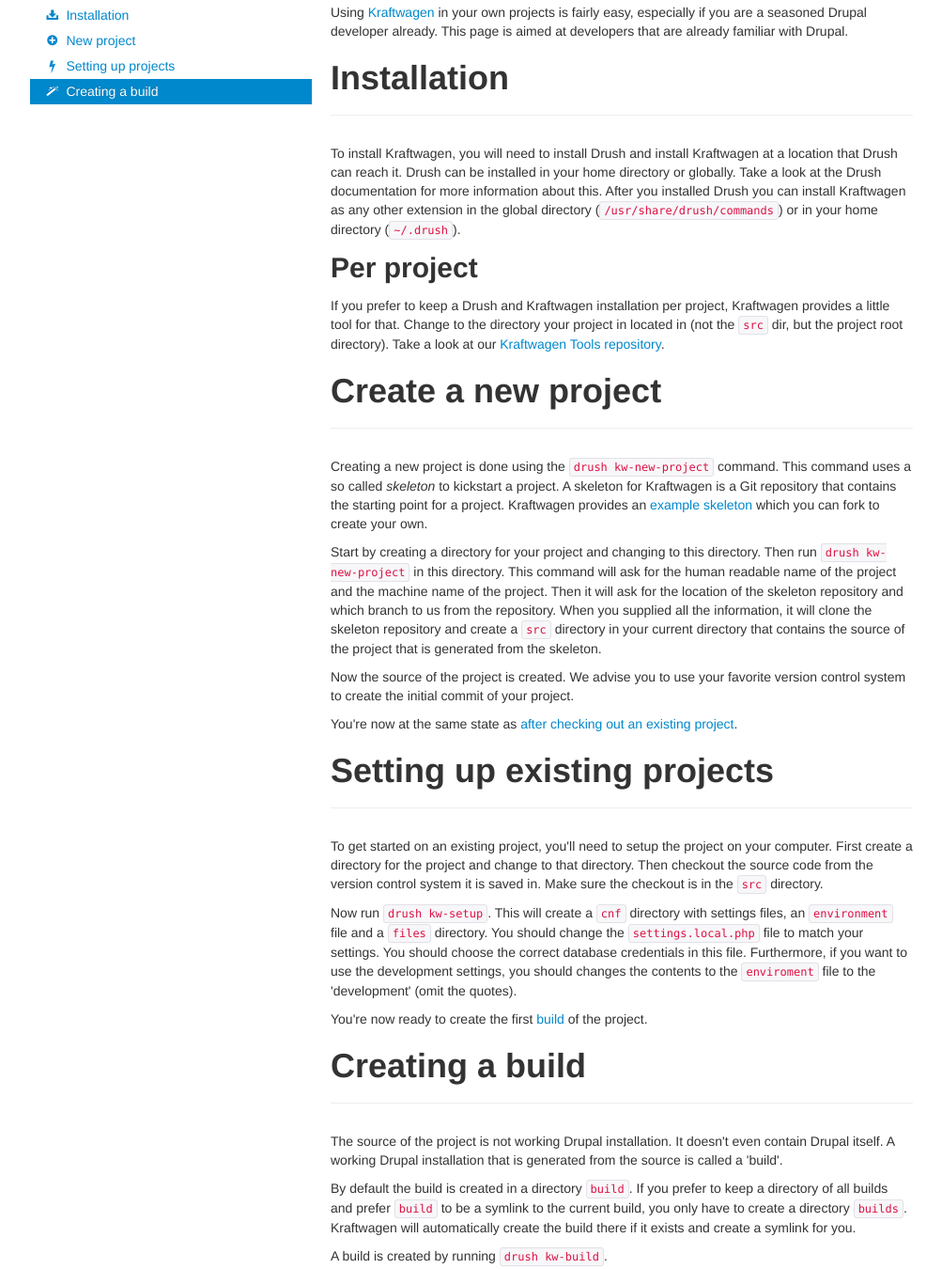
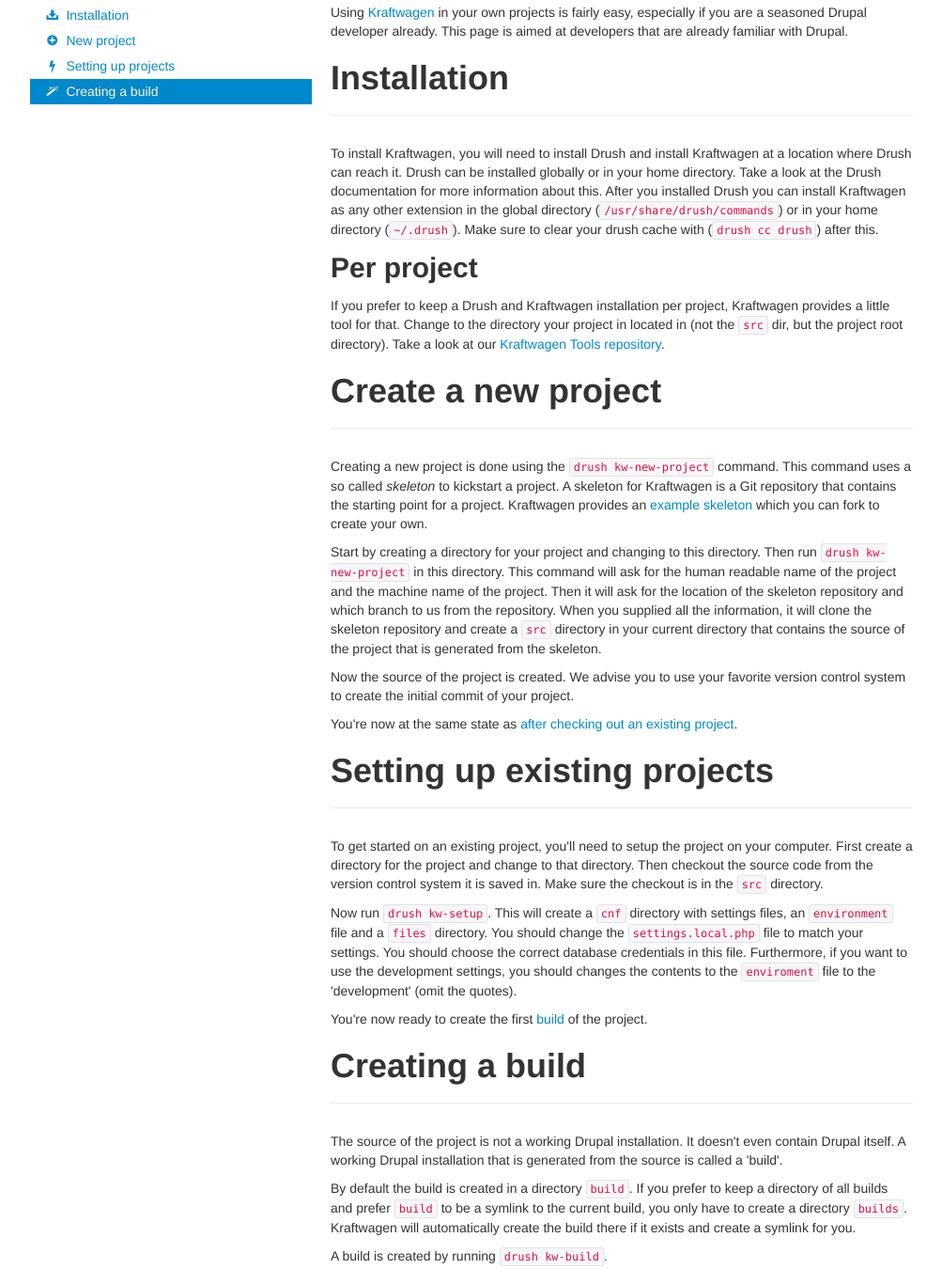
Before and after one commit to kraftwagen/kraftwagen.github.com, a plain HTML site: page get-started.html in a window 1280 px wide. Shown: the part 157-1507 px from the top of the page at 94% size, without its empty margins (138-1141 px from the left). Drawn offline with nearby package versions, Linux system fonts and the light colour scheme.

Commit message:
Updated Get started text with some fixes

```diff
--- a/get-started.html
+++ b/get-started.html
@@ -50,12 +50,12 @@
             </div>
             <p>
               To install Kraftwagen, you will need to install Drush and install
-              Kraftwagen at a location that Drush can reach it. Drush can be
-              installed in your home directory or globally. Take a look at the
+              Kraftwagen at a location where Drush can reach it. Drush can be
+              installed globally or in your home directory. Take a look at the
               Drush documentation for more information about this. After you
               installed Drush you can install Kraftwagen as any other extension
               in the global directory (<code>/usr/share/drush/commands</code>)
-              or in your home directory (<code>~/.drush</code>).
+              or in your home directory (<code>~/.drush</code>). Make sure to clear your drush cache with (<code>drush cc drush</code>) after this.
             </p>
 
             <h2>Per project</h2>
@@ -146,7 +146,7 @@
             </div>
 
             <p>
-              The source of the project is not working Drupal installation. It
+              The source of the project is not a working Drupal installation. It
               doesn't even contain Drupal itself. A working Drupal installation
               that is generated from the source is called a 'build'.
             </p>
```
